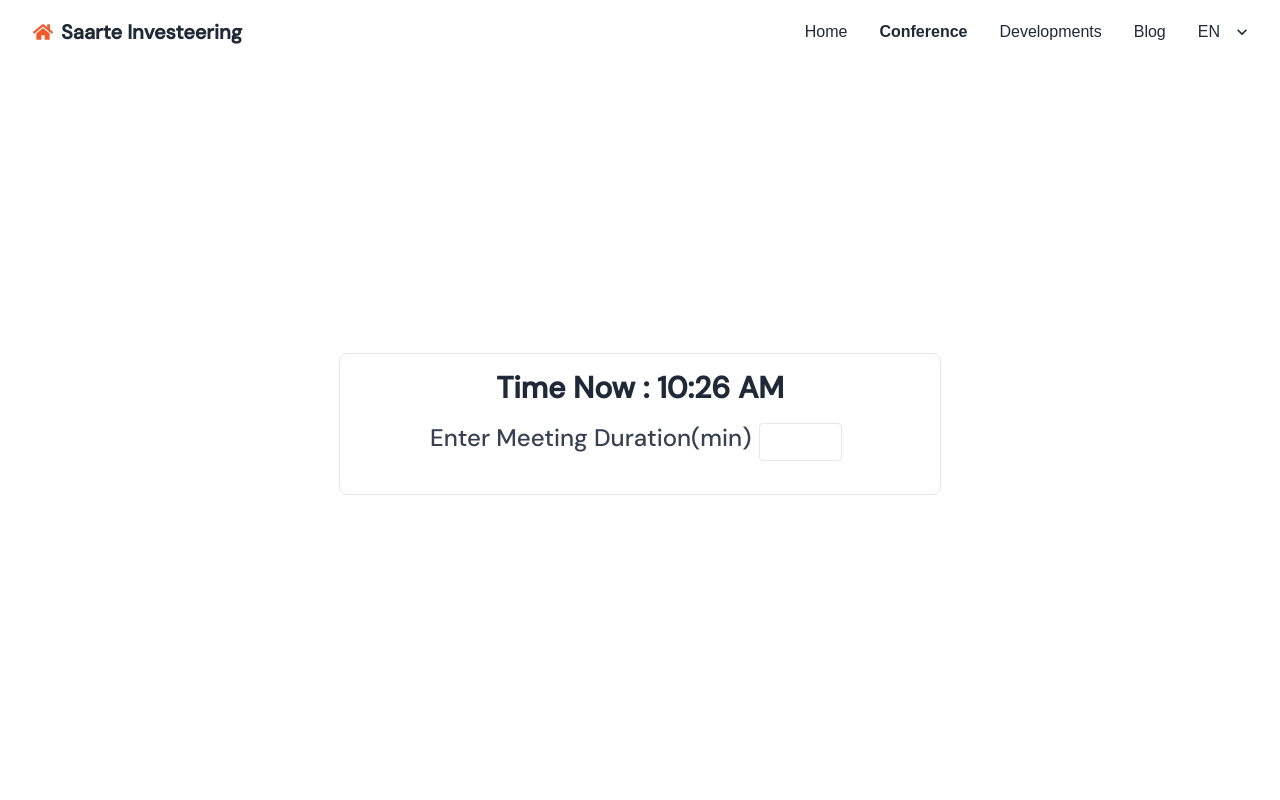
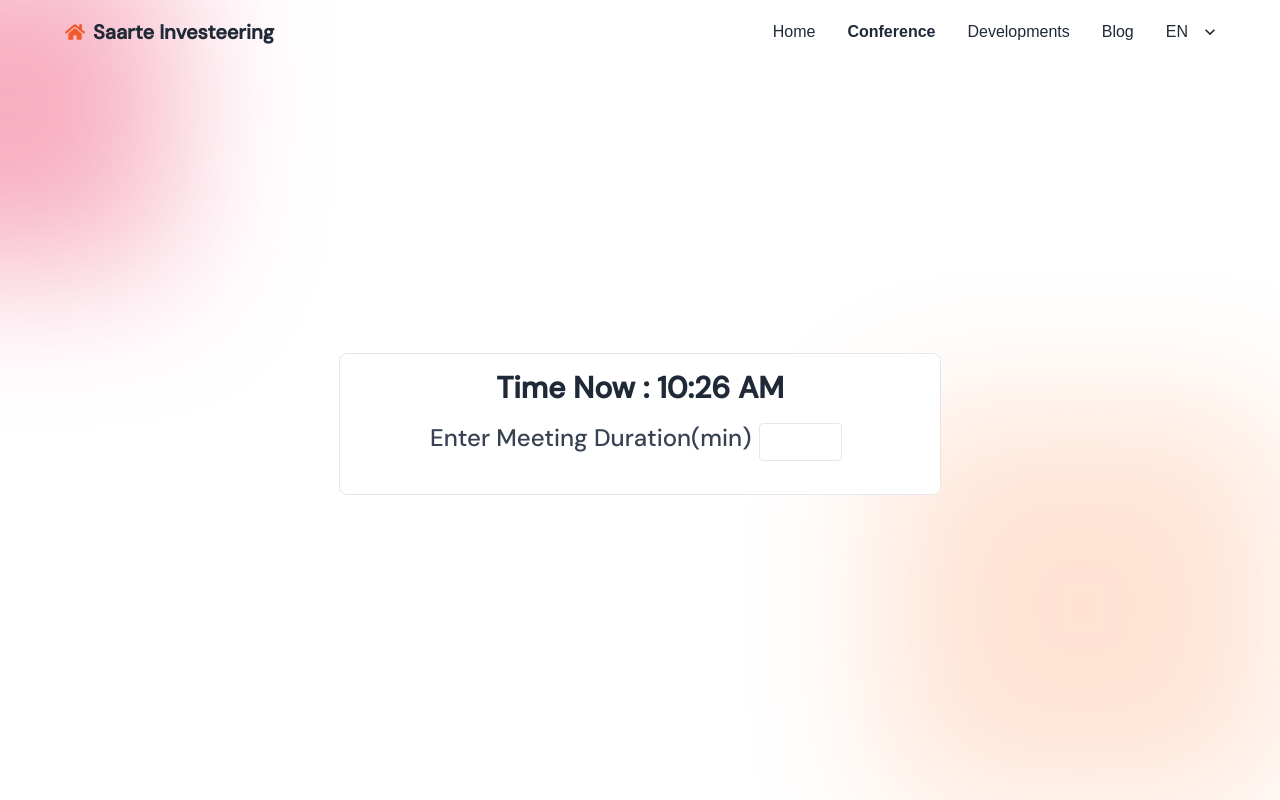
Before and after one commit to Noor-26/nextjs-conference-booking, a Next.js app: page / in a window 1280 px wide. Built offline with nearby package versions, Linux system fonts and the light colour scheme; a web font is replaced by a local one.

Commit message:
some background blobs added

```diff
--- a/src/app/components/BookRoom.tsx
+++ b/src/app/components/BookRoom.tsx
@@ -50,6 +50,7 @@ interface BookingSlot {
       bottom: 'auto',
       marginRight: '-50%',
       transform: 'translate(-50%, -50%)',
+      zIndex:"999"
     },
   };
 
@@ -138,16 +139,19 @@ const BookRoom = () => {
       const timeSlots = getTimeSlots();
 
   return (
-    <div className='max-w-7xl mx-auto min-h-[90vh] flex justify-center px-8'>
-        <div className='flex flex-col justify-center items-center border my-auto rounded-lg py-4  px-6'>
+    <div className='max-w-7xl mx-auto min-h-[90vh] flex justify-center px-8 '>
+      <div className="upper_blob z-[-1]"></div>
+      <div className="middle_blob z-[-1]"></div>
+
+        <div className='flex flex-col justify-center items-center border my-auto rounded-lg py-4  px-6 bg-white '>
 
         {/* showing user current time */}
     <div >
-    <h1 className="text-3xl text-center font-bold mb-4">Time Now : {currentTime}</h1>
+    <h1 className="text-xl md:text-3xl text-center font-bold mb-4">Time Now : {currentTime}</h1>
     </div>
     {/* getting meeting duration  */}
     <div className="mb-4 flex justify-center items-center">
-      <label htmlFor="duration" className="block text-gray-700 text-xl  md:text-2xl mb-2">
+      <label htmlFor="duration" className="block text-gray-700   md:text-2xl mb-2">
         Enter Meeting Duration(min)
       </label>
       <input
@@ -172,6 +176,7 @@ const BookRoom = () => {
         className="border rounded py-2 px-3 text-gray-700 leading-tight focus:outline-none focus:shadow-outline"
       />
     </div>
+
     {selectedDate  && (
       <div className="mb-5 ml-3">
         <label htmlFor="time-picker" className="block text-gray-700 Abeezee font-bold mb-2">
@@ -207,6 +212,7 @@ const BookRoom = () => {
     </div>
     </> }
     </div>
+
     <Modal isOpen={isModalOpen} onRequestClose={closeModal} style={modalStyles}>
       <div className='text-center min-w-[60vw]'>
 
--- a/src/app/components/Navber.tsx
+++ b/src/app/components/Navber.tsx
@@ -1,7 +1,7 @@
 import { FaHome } from 'react-icons/fa';
 const Navber = () => {
   return (
-    <div className="navbar bg-base-100">
+    <div className="navbar  max-w-7xl px-10  mx-auto">
        <div className="navbar-start">
     <div className="dropdown">
       <label tabIndex={0} className="btn btn-ghost lg:hidden">
--- a/src/app/globals.css
+++ b/src/app/globals.css
@@ -15,6 +15,31 @@
   font-weight: 400;
   font-size: 18px;
 }
+.upper_blob{
+  position: absolute;
+width: 320px;
+height: 320px;
+left: -154px;
+top: -56px;
+
+background: #EF5A81;
+opacity: 0.5;
+filter: blur(75px);
+}
+.middle_blob{
+  bottom: 0;
+  position: absolute;
+  width: 386px;
+  height: 385px;
+  /* left: 1076px; */
+  /* left: 0; */
+  right: 3px;
+  /* top: 630px; */
+  background: #FF7122;
+  opacity: 0.2;
+  filter: blur(75px);
+}
+
 
 /* custom css for react calender */
 .react-calendar{
--- a/src/app/page.tsx
+++ b/src/app/page.tsx
@@ -8,7 +8,7 @@ const inter = Inter({ subsets: ['latin'] })
 
 export default function Home() {
   return (
- <div>
+ <div className=''>
   <Navber/>
   <BookRoom/>
  </div>
```
